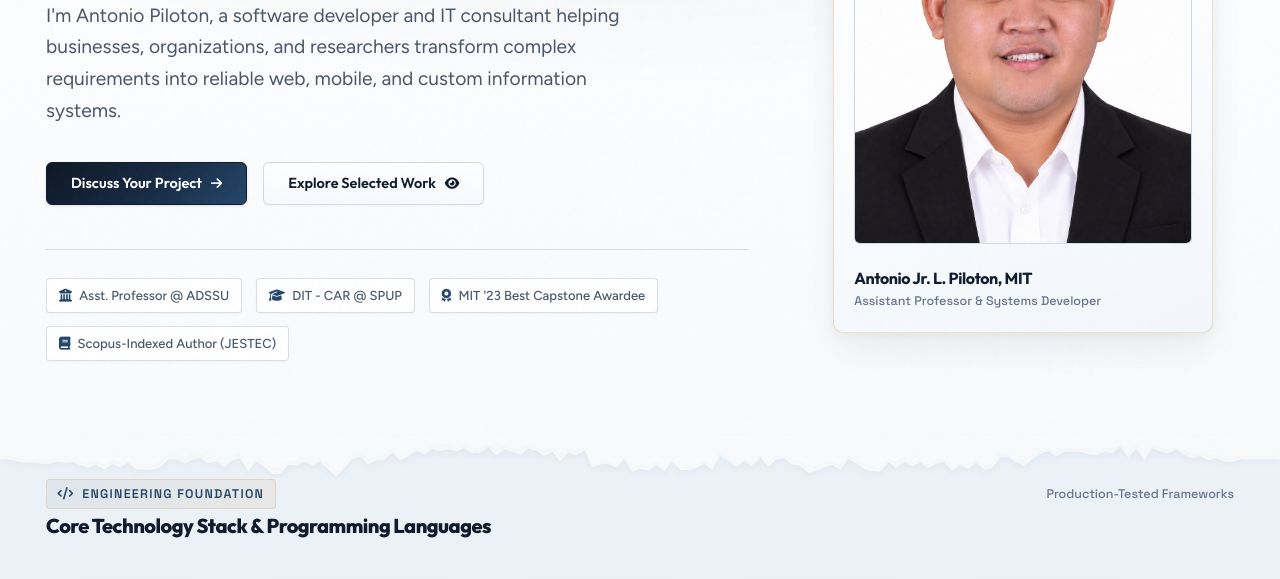
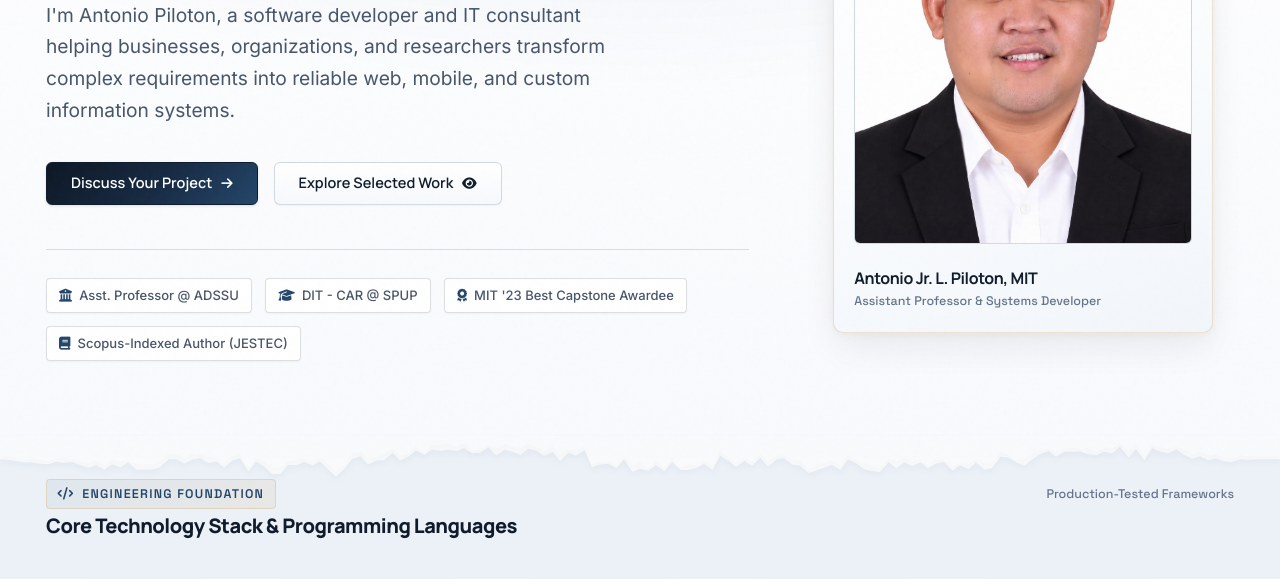
Before and after one commit to antoniopiloton01/portfolio, a plain HTML site: page index.html in a window 1280 px wide. Shown: the part 342-921 px from the top of the page. Drawn offline with Linux system fonts and the light colour scheme.

Commit message:
Update portfolio typography to Option 1: Manrope Headings and Inter Body

```diff
--- a/assets/css/styles.css
+++ b/assets/css/styles.css
@@ -74,9 +74,9 @@
   --grad-header: linear-gradient(180deg, rgba(255, 255, 255, 0.96) 0%, rgba(248, 250, 253, 0.92) 100%);
 
 
-  /* Typography */
-  --font-heading: 'Outfit', -apple-system, BlinkMacSystemFont, 'Segoe UI', Roboto, sans-serif;
-  --font-body: 'Figtree', -apple-system, BlinkMacSystemFont, 'Segoe UI', Roboto, sans-serif;
+  /* Typography (Option 1: Manrope Headings + Inter Body) */
+  --font-heading: 'Manrope', -apple-system, BlinkMacSystemFont, 'Segoe UI', Roboto, sans-serif;
+  --font-body: 'Inter', -apple-system, BlinkMacSystemFont, 'Segoe UI', Roboto, sans-serif;
   --font-mono: 'Space Grotesk', 'JetBrains Mono', Consolas, 'SF Mono', monospace;
 
   /* Refined Elevation & Shadows */
--- a/index.html
+++ b/index.html
@@ -14,7 +14,7 @@
   <link rel="preconnect" href="https://fonts.googleapis.com" />
   <link rel="preconnect" href="https://fonts.gstatic.com" crossorigin />
   <link
-    href="https://fonts.googleapis.com/css2?family=Figtree:ital,wght@0,300..900;1,300..900&family=Outfit:wght@400;500;600;700;800;900&family=Space+Grotesk:wght@500;600;700&display=swap"
+    href="https://fonts.googleapis.com/css2?family=Inter:ital,opsz,wght@0,14..32,100..900;1,14..32,100..900&family=Manrope:wght@300..800&family=Space+Grotesk:wght@500;600;700&display=swap"
     rel="stylesheet"
   />
   <link rel="stylesheet" href="https://cdnjs.cloudflare.com/ajax/libs/font-awesome/6.4.0/css/all.min.css" />
```
Also changed, not shown: 404.html (+1 -1 lines), about.html (+1 -1 lines), contact.html (+1 -1 lines), projects.html (+1 -1 lines), research.html (+1 -1 lines), services.html (+1 -1 lines), systems.html (+1 -1 lines).
